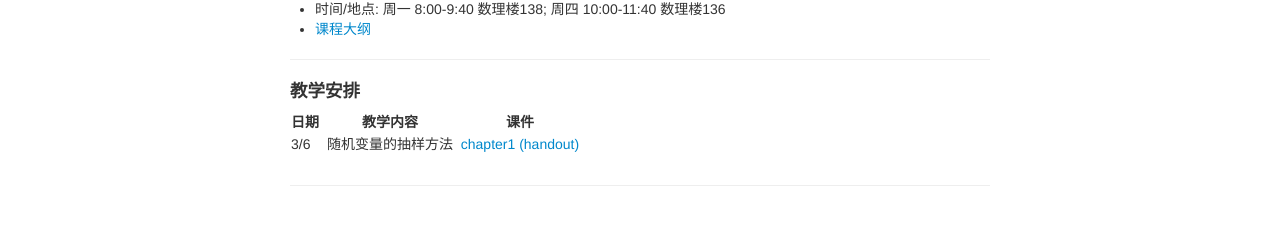
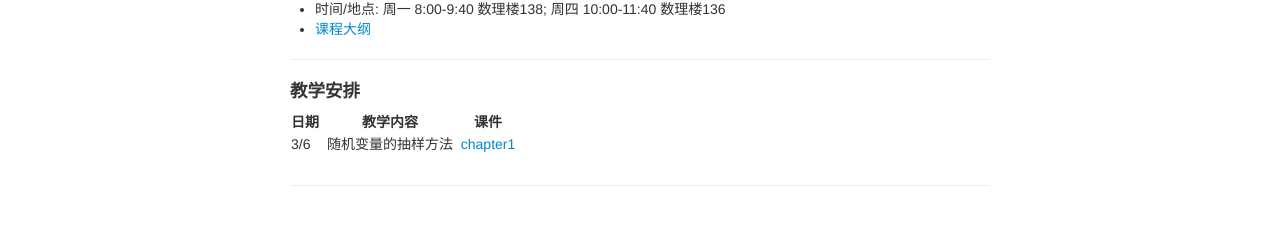
Before and after one commit to wangronglu/StatisticalComputing, a Jekyll site: the page built from index.md, in a window 1280 px wide. Shown: the part 193-418 px from the top of the page. Built offline with Jekyll 4.4.1, drawn with Linux system fonts in a browser that asks for light colours.

Commit message:
Update index.md

```diff
--- a/index.md
+++ b/index.md
@@ -11,7 +11,6 @@ description: Course Website
 
 <!--
 * 3/30 - 4/8的课程采用网络授课，视频及课件将上传到课程QQ群 (705856267)
-
 <img src="Lectures/QRcode.png" alt="统计计算2022春学期研究生交流群" style="height: 225px; width:200px;"/>
 -->
 
@@ -20,7 +19,7 @@ description: Course Website
 
 | 日期 | | 教学内容 | |  课件  |
 |---------------|---|--------------------------------|---|----------|
-| 3/6 || 随机变量的抽样方法 || [chapter1](Lectures/chapter1.pdf) [(handout)](Lectures/chapter1_handout.pdf) |
+| 3/6 || 随机变量的抽样方法 || [chapter1](Lectures/chapter1_handout.pdf) |
 
 <!--
 | 3/11 || 随机变量的抽样方法 || [chapter1](Lectures/chapter1.pdf) [(handout)](Lectures/chapter1_handout.pdf) |
```
